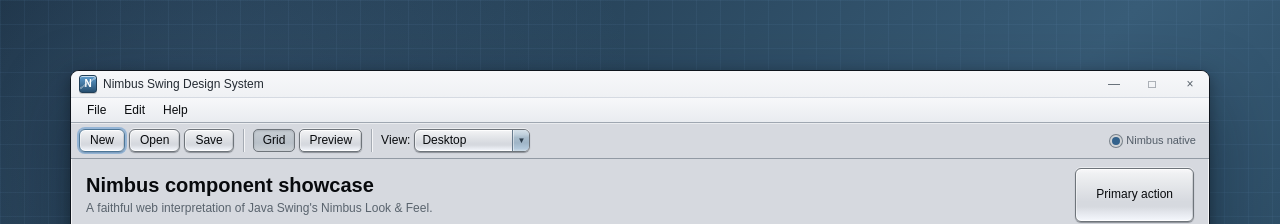
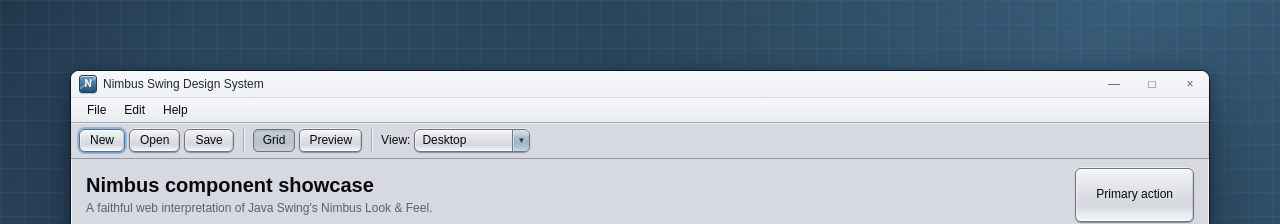
Before and after one commit to coolspeed/swing-nimbus-design-system, a Next.js app in the folder web-app/: page / in a window 1280 px wide. Shown: the top 224 px of the page. Built offline with nearby package versions, Linux system fonts and the light colour scheme.

Commit message:
Refine scrollbar hover and remove theme badge

```diff
--- a/web-app/app/globals.css
+++ b/web-app/app/globals.css
@@ -66,7 +66,6 @@ button {
 label,
 legend,
 .app-identity,
-.theme-chip,
 .page-head,
 .tab-strip,
 .tree-pane h2,
@@ -266,10 +265,6 @@ textarea:focus-visible {
   border-bottom: 1px solid #929aa4;
   background: var(--canvas);
   box-shadow: inset 0 1px rgba(255,255,255,.48);
-}
-
-.toolbar-spacer {
-  flex: 1;
 }
 
 .tool-separator {
@@ -497,23 +492,6 @@ textarea:focus-visible {
 
 .nimbus-spinner-step + .nimbus-spinner-step {
   border-top: 1px solid var(--nimbus-control-chrome-border);
-}
-
-.theme-chip {
-  display: inline-flex;
-  align-items: center;
-  gap: 6px;
-  padding-right: 5px;
-  color: #525c67;
-  font-size: 11px;
-}
-
-.theme-chip span {
-  width: 8px;
-  height: 8px;
-  border-radius: 50%;
-  background: var(--nimbus-accent);
-  box-shadow: 0 0 0 2px rgba(255,255,255,.65), 0 0 0 3px #78818a;
 }
 
 .page-head {
@@ -1249,14 +1227,14 @@ tbody tr:focus-visible {
   border-top-color: #b8c3cd;
   border-radius: 3px 3px 22px 22px / 2px 2px 14px 14px;
   background: linear-gradient(
-    #f5f9fa 0%,
-    #eaf1f5 6%,
-    #d2dee8 17%,
-    #a6bed1 32%,
-    #aec4d6 38%,
-    #c5d9e8 58%,
-    #d9eaf4 82%,
-    #e9f7fa 100%
+    #e6edef 0%,
+    #dce5ea 6%,
+    #c3d1dc 17%,
+    #95aec3 32%,
+    #9fb6c9 38%,
+    #b6ccdc 58%,
+    #cadde9 82%,
+    #dcebf0 100%
   );
   box-shadow:
     inset 0 1px rgba(255,255,255,.88),
@@ -1269,6 +1247,21 @@ tbody tr:focus-visible {
   user-select: none;
   -webkit-user-select: none;
   touch-action: none;
+}
+
+@media (hover: hover) and (pointer: fine) {
+  .fake-scrollbar .scroll-thumb:hover {
+    background: linear-gradient(
+      #f5f9fa 0%,
+      #eaf1f5 6%,
+      #d2dee8 17%,
+      #a6bed1 32%,
+      #aec4d6 38%,
+      #c5d9e8 58%,
+      #d9eaf4 82%,
+      #e9f7fa 100%
+    );
+  }
 }
 
 .fake-scrollbar .scroll-thumb:active {
@@ -1672,11 +1665,6 @@ tbody tr:focus-visible {
   .foundation-bottom > :last-child {
     grid-column: 1 / -1;
   }
-
-  .toolbar-spacer,
-  .theme-chip {
-    display: none;
-  }
 }
 
 @container nimbus-window (max-width: 720px) {
@@ -1761,11 +1749,6 @@ tbody tr:focus-visible {
 
   .foundation-bottom > :last-child {
     grid-column: 1 / -1;
-  }
-
-  .toolbar-spacer,
-  .theme-chip {
-    display: none;
   }
 }
 
--- a/web-app/app/page.tsx
+++ b/web-app/app/page.tsx
@@ -346,8 +346,6 @@ export default function Home() {
             <option>Tablet</option>
             <option>Mobile</option>
           </NimbusSelect>
-          <span className="toolbar-spacer" />
-          <span className="theme-chip"><span /> Nimbus native</span>
         </div>
 
         <section className="page-head">
```
Also changed, not shown: 2 other files (tests, documents, lock files or other folders).
